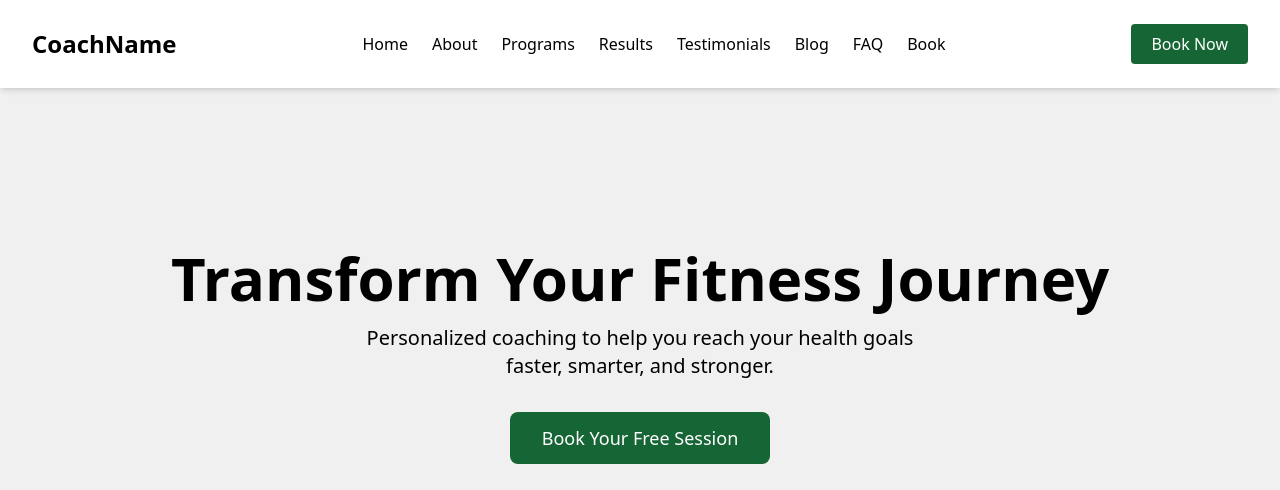
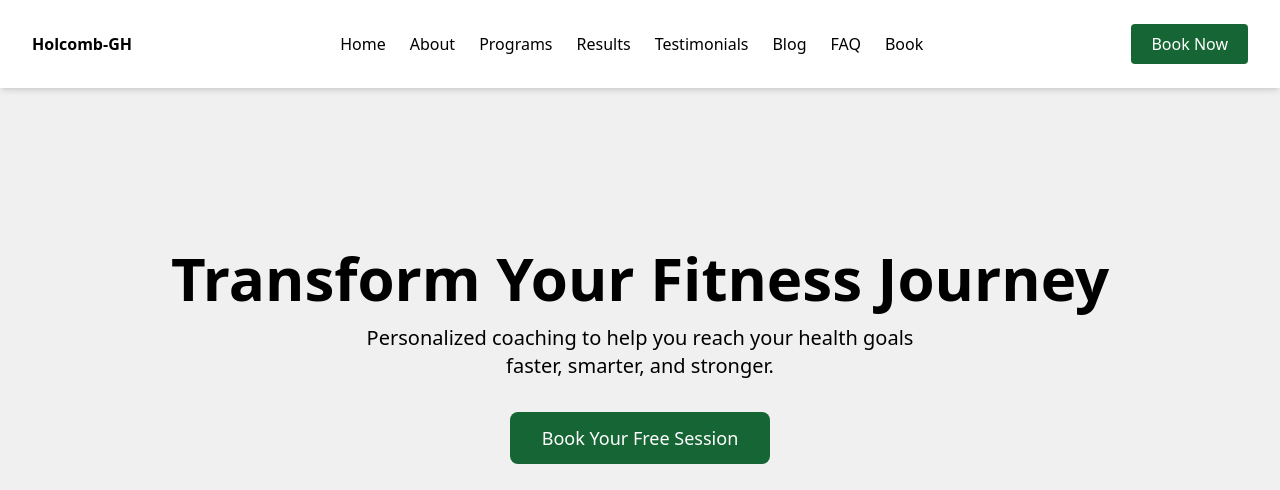
Before and after one commit to WebSync360/FitnessCoach-LandingPage, a website: page index.html in a window 1280 px wide. Shown: the top 490 px of the page. Drawn offline with Linux system fonts and the light colour scheme.

Commit message:
Upadting User Interface

```diff
--- a/index.html
+++ b/index.html
@@ -12,7 +12,7 @@
 
   <!-- Header -->
   <header class="w-full py-6 px-8 flex justify-between items-center shadow-md bg-white fixed top-0 z-50">
-    <div class="text-2xl font-bold">CoachName</div>
+    <div class="text-3sl font-bold">Holcomb-GH</div>
     <nav class="space-x-6 hidden md:flex">
       <a href="#home" class="hover:text-gray-600">Home</a>
       <a href="#about" class="hover:text-gray-600">About</a>
```
